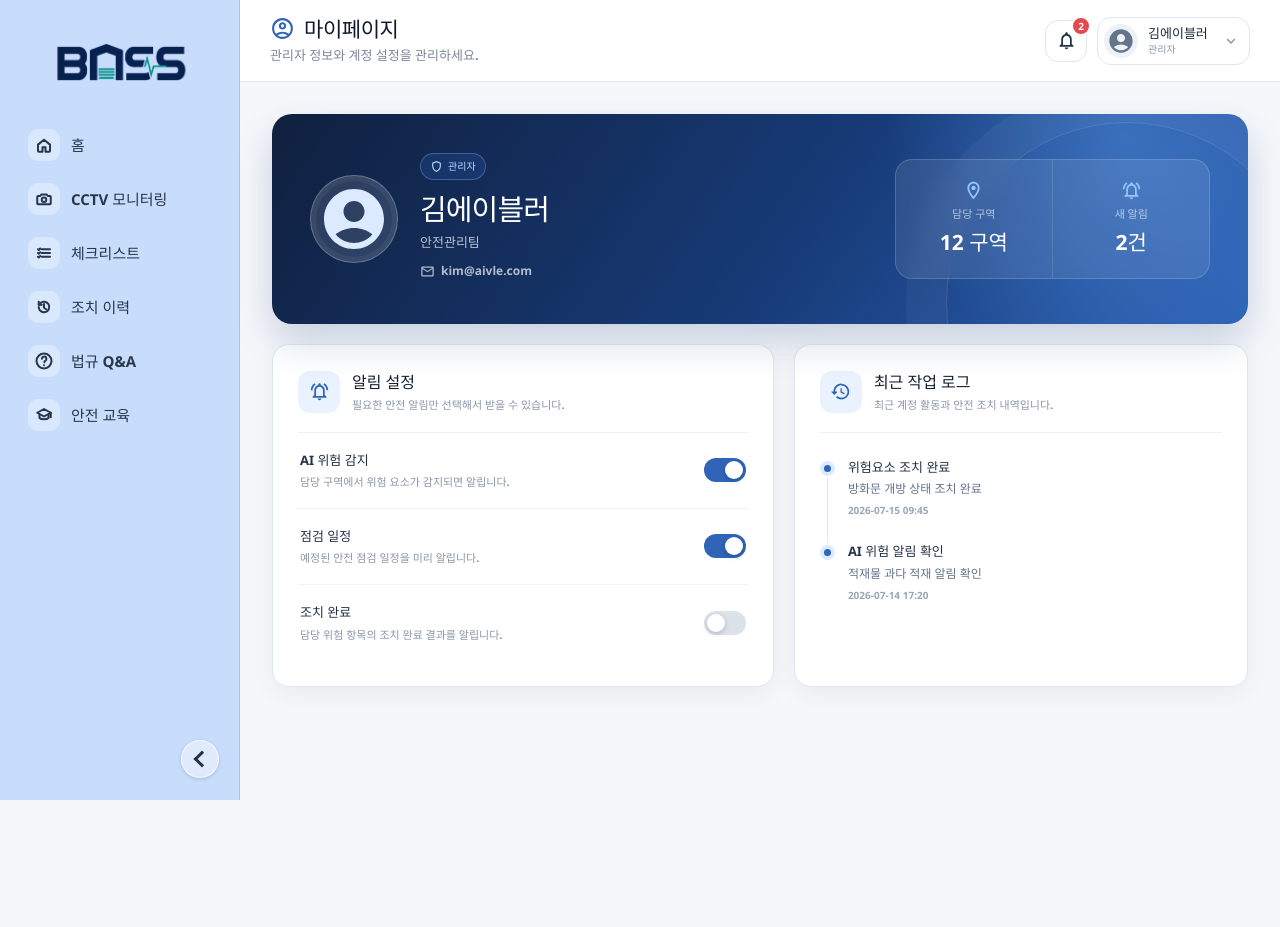
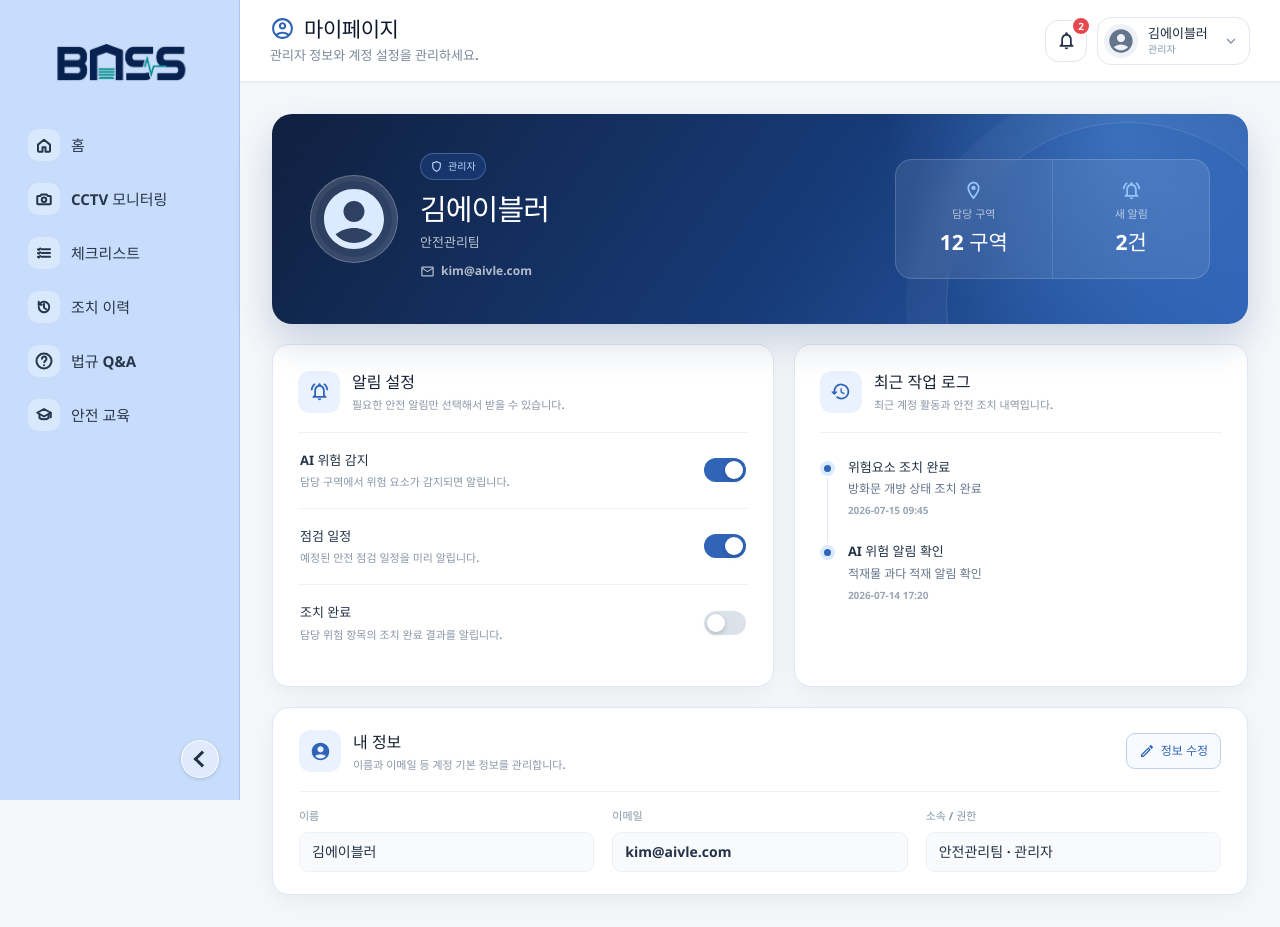
Before and after one commit to aivle-team03/frontend, a React (Vite) app: page /mypage in a window 1280 px wide. Before the commit the page ends 800 px from the top, so only its background shows below. Built offline with nearby package versions, Linux system fonts and the light colour scheme; a web font is replaced by a local one.

Commit message:
로그아웃 버튼 추가, 내 정보 변경 추가

```diff
--- a/src/components/layout/Header.jsx
+++ b/src/components/layout/Header.jsx
@@ -9,6 +9,7 @@ import HistoryOutlinedIcon from '@mui/icons-material/HistoryOutlined'
 import HomeOutlinedIcon from '@mui/icons-material/HomeOutlined'
 import KeyboardArrowDownRoundedIcon from '@mui/icons-material/KeyboardArrowDownRounded'
 import ManageAccountsOutlinedIcon from '@mui/icons-material/ManageAccountsOutlined'
+import LogoutOutlinedIcon from '@mui/icons-material/LogoutOutlined'
 import NotificationsNoneOutlinedIcon from '@mui/icons-material/NotificationsNoneOutlined'
 import SchoolOutlinedIcon from '@mui/icons-material/SchoolOutlined'
 import TaskAltRoundedIcon from '@mui/icons-material/TaskAltRounded'
@@ -216,6 +217,11 @@ function Header({ items }) {
                   <span>{user.department} · {user.role}</span>
                   <small>{user.email}</small>
                 </div>
+                {/* TODO(auth): Connect this control to the logout endpoint/session cleanup flow. */}
+                <button className="profile-logout-button" type="button" role="menuitem" aria-label="로그아웃">
+                  <LogoutOutlinedIcon />
+                  <span>로그아웃</span>
+                </button>
               </div>
               <button className="profile-dropdown-link" type="button" role="menuitem" onClick={handleMoveToMyPage}>
                 <ManageAccountsOutlinedIcon />
--- a/src/pages/MyPage.jsx
+++ b/src/pages/MyPage.jsx
@@ -1,9 +1,12 @@
 import AccountCircleRoundedIcon from '@mui/icons-material/AccountCircleRounded'
 import EmailOutlinedIcon from '@mui/icons-material/EmailOutlined'
+import EditOutlinedIcon from '@mui/icons-material/EditOutlined'
 import HistoryRoundedIcon from '@mui/icons-material/HistoryRounded'
 import LocationOnOutlinedIcon from '@mui/icons-material/LocationOnOutlined'
 import NotificationsActiveOutlinedIcon from '@mui/icons-material/NotificationsActiveOutlined'
 import ShieldOutlinedIcon from '@mui/icons-material/ShieldOutlined'
+import SaveOutlinedIcon from '@mui/icons-material/SaveOutlined'
+import CloseRoundedIcon from '@mui/icons-material/CloseRounded'
 import { useEffect, useState } from 'react'
 import { MY_PAGE_MOCK_DATA } from '../mocks/mockData.js'
 import '../styles/MyPage.css'
@@ -26,7 +29,12 @@ function getStoredNotificationSettings() {
 }
 
 function MyPage() {
-  const { user, workLogs, notifications } = MY_PAGE_MOCK_DATA
+  const { user: defaultUser, workLogs, notifications } = MY_PAGE_MOCK_DATA
+  const [user, setUser] = useState(defaultUser)
+  const [draftProfile, setDraftProfile] = useState(() => ({ name: user.name, email: user.email }))
+  const [isEditingProfile, setIsEditingProfile] = useState(false)
+  const [profileError, setProfileError] = useState({})
+  const [profileSaved, setProfileSaved] = useState(false)
   const [notificationSettings, setNotificationSettings] = useState(getStoredNotificationSettings)
   const myLogs = workLogs.filter((log) => log.userId === user.userId)
   const unreadNotificationCount = notifications.filter((notification) => !notification.read).length
@@ -47,6 +55,48 @@ function MyPage() {
       ...currentSettings,
       [setting]: !currentSettings[setting],
     }))
+  }
+
+  const startProfileEdit = () => {
+    setDraftProfile({ name: user.name, email: user.email })
+    setProfileError({})
+    setProfileSaved(false)
+    setIsEditingProfile(true)
+  }
+
+  const cancelProfileEdit = () => {
+    setDraftProfile({ name: user.name, email: user.email })
+    setProfileError({})
+    setIsEditingProfile(false)
+  }
+
+  const handleProfileChange = (event) => {
+    const { name, value } = event.target
+    setDraftProfile((currentProfile) => ({ ...currentProfile, [name]: value }))
+    setProfileError((currentError) => ({ ...currentError, [name]: '' }))
+  }
+
+  const saveProfile = (event) => {
+    event.preventDefault()
+    const nextError = {}
+    const trimmedName = draftProfile.name.trim()
+    const trimmedEmail = draftProfile.email.trim()
+
+    if (!trimmedName) nextError.name = '이름을 입력해 주세요.'
+    if (!trimmedEmail) nextError.email = '이메일을 입력해 주세요.'
+    else if (!/^\S+@\S+\.\S+$/.test(trimmedEmail)) nextError.email = '이메일 형식을 확인해 주세요.'
+
+    if (Object.keys(nextError).length) {
+      setProfileError(nextError)
+      return
+    }
+
+    const nextUser = { ...user, name: trimmedName, email: trimmedEmail }
+    // TODO: 백엔드 연동 시 서버 저장 성공 후 화면 상태를 갱신합니다.
+    setUser(nextUser)
+    setDraftProfile({ name: trimmedName, email: trimmedEmail })
+    setIsEditingProfile(false)
+    setProfileSaved(true)
   }
 
   return (
@@ -73,6 +123,77 @@ function MyPage() {
             <strong>{unreadNotificationCount}건</strong>
           </div>
         </div>
+      </article>
+
+      <article className="my-page-card profile-settings-card">
+        <div className="my-card-heading profile-settings-heading">
+          <div className="profile-settings-title">
+            <span className="my-card-icon"><AccountCircleRoundedIcon /></span>
+            <div>
+              <h3>내 정보</h3>
+              <p>이름과 이메일 등 계정 기본 정보를 관리합니다.</p>
+            </div>
+          </div>
+          {!isEditingProfile && (
+            <button className="profile-edit-button" type="button" onClick={startProfileEdit}>
+              <EditOutlinedIcon /> 정보 수정
+            </button>
+          )}
+        </div>
+
+        <form className="profile-settings-form" onSubmit={saveProfile}>
+          <div className="profile-form-field">
+            <label htmlFor="profile-name">이름</label>
+            {isEditingProfile ? (
+              <>
+                <input
+                  id="profile-name"
+                  name="name"
+                  type="text"
+                  value={draftProfile.name}
+                  onChange={handleProfileChange}
+                  aria-invalid={Boolean(profileError.name)}
+                  aria-describedby={profileError.name ? 'profile-name-error' : undefined}
+                  autoComplete="name"
+                />
+                {profileError.name && <small id="profile-name-error" className="profile-field-error">{profileError.name}</small>}
+              </>
+            ) : <strong>{user.name}</strong>}
+          </div>
+          <div className="profile-form-field">
+            <label htmlFor="profile-email">이메일</label>
+            {isEditingProfile ? (
+              <>
+                <input
+                  id="profile-email"
+                  name="email"
+                  type="email"
+                  value={draftProfile.email}
+                  onChange={handleProfileChange}
+                  aria-invalid={Boolean(profileError.email)}
+                  aria-describedby={profileError.email ? 'profile-email-error' : undefined}
+                  autoComplete="email"
+                />
+                {profileError.email && <small id="profile-email-error" className="profile-field-error">{profileError.email}</small>}
+              </>
+            ) : <strong>{user.email}</strong>}
+          </div>
+          <div className="profile-form-field profile-readonly-field">
+            <span>소속 / 권한</span>
+            <strong>{user.department} · {user.role}</strong>
+          </div>
+          {isEditingProfile && (
+            <div className="profile-form-actions">
+              <button className="profile-cancel-button" type="button" onClick={cancelProfileEdit}>
+                <CloseRoundedIcon /> 취소
+              </button>
+              <button className="profile-save-button" type="submit">
+                <SaveOutlinedIcon /> 변경 사항 저장
+              </button>
+            </div>
+          )}
+          {profileSaved && <p className="profile-save-message" role="status">내 정보가 저장되었습니다.</p>}
+        </form>
       </article>
 
       <div className="my-page-content-grid">
--- a/src/styles/Header.css
+++ b/src/styles/Header.css
@@ -395,6 +395,7 @@
 
 .profile-dropdown-overview {
   display: flex;
+  align-items: center;
   gap: 13px;
   padding: 19px;
   background: linear-gradient(145deg, #f7faff, #ffffff);
@@ -412,7 +413,39 @@
 
 .profile-dropdown-overview > div {
   display: grid;
+  flex: 1;
   min-width: 0;
+}
+
+.profile-logout-button {
+  display: inline-flex;
+  flex: 0 0 auto;
+  align-items: center;
+  gap: 5px;
+  padding: 7px 8px;
+  border: 1px solid #f3c6cb;
+  border-radius: 8px;
+  color: #c43f49;
+  background: #fff8f8;
+  cursor: pointer;
+  font-size: 11px;
+  font-weight: 900;
+}
+
+.profile-logout-button:hover {
+  background: #fff0f1;
+}
+
+.profile-logout-button svg {
+  width: 15px;
+  height: 15px;
+}
+
+.profile-logout-button span {
+  margin-top: 0;
+  color: inherit;
+  font-size: 11px;
+  font-weight: 900;
 }
 
 .profile-dropdown-overview strong {
--- a/src/styles/MyPage.css
+++ b/src/styles/MyPage.css
@@ -160,8 +160,170 @@
 
 .my-page-content-grid {
   display: grid;
+  order: 1;
   grid-template-columns: minmax(0, 1.05fr) minmax(360px, 0.95fr);
   gap: 20px;
+}
+
+.my-page-card.profile-settings-card {
+  order: 2;
+  min-height: 0;
+  padding: 22px 26px;
+}
+
+.profile-settings-heading,
+.profile-settings-title,
+.profile-form-actions {
+  display: flex;
+  align-items: center;
+}
+
+.profile-settings-heading {
+  justify-content: space-between;
+  gap: 18px;
+}
+
+.profile-settings-title {
+  min-width: 0;
+  gap: 12px;
+}
+
+.profile-edit-button,
+.profile-cancel-button,
+.profile-save-button {
+  display: inline-flex;
+  align-items: center;
+  justify-content: center;
+  gap: 6px;
+  min-height: 36px;
+  border-radius: 9px;
+  cursor: pointer;
+  font: inherit;
+  font-size: 12px;
+  font-weight: 900;
+}
+
+.profile-edit-button {
+  flex: 0 0 auto;
+  padding: 0 12px;
+  border: 1px solid #bed2ef;
+  color: #2f64b7;
+  background: #f7faff;
+}
+
+.profile-edit-button:hover {
+  background: #eaf2ff;
+}
+
+.profile-edit-button svg,
+.profile-form-actions svg {
+  width: 16px;
+  height: 16px;
+}
+
+.profile-settings-form {
+  display: grid;
+  grid-template-columns: repeat(3, minmax(0, 1fr));
+  align-items: start;
+  gap: 18px;
+  padding-top: 16px;
+}
+
+.profile-form-field {
+  display: grid;
+  align-content: start;
+  gap: 7px;
+  min-width: 0;
+}
+
+.profile-form-field > label,
+.profile-form-field > span {
+  color: #8a96a8;
+  font-size: 11px;
+  font-weight: 800;
+}
+
+.profile-form-field > strong {
+  display: flex;
+  min-height: 40px;
+  box-sizing: border-box;
+  align-items: center;
+  padding: 0 12px;
+  border: 1px solid #edf1f6;
+  border-radius: 9px;
+  overflow: hidden;
+  color: #243247;
+  background: #f8fafc;
+  font-size: 14px;
+  font-weight: 900;
+  text-overflow: ellipsis;
+  white-space: nowrap;
+}
+
+.profile-form-field input {
+  width: 100%;
+  min-height: 40px;
+  box-sizing: border-box;
+  padding: 0 11px;
+  border: 1px solid #cfd9e6;
+  border-radius: 9px;
+  color: #172033;
+  background: #ffffff;
+  font: inherit;
+  font-size: 13px;
+  font-weight: 700;
+}
+
+.profile-form-field input:focus {
+  border-color: #2f64b7;
+  outline: 3px solid rgba(47, 100, 183, 0.16);
+}
+
+.profile-form-field input[aria-invalid="true"] {
+  border-color: #dc4c56;
+}
+
+.profile-field-error {
+  color: #c43f49;
+  font-size: 11px;
+  font-weight: 700;
+}
+
+.profile-form-actions {
+  grid-column: 1 / -1;
+  justify-content: flex-end;
+  gap: 8px;
+  padding-top: 2px;
+}
+
+.profile-cancel-button {
+  padding: 0 13px;
+  border: 1px solid #d9e1eb;
+  color: #526176;
+  background: #ffffff;
+}
+
+.profile-save-button {
+  padding: 0 14px;
+  border: 1px solid #2f64b7;
+  color: #ffffff;
+  background: #2f64b7;
+}
+
+.profile-cancel-button:hover {
+  background: #f7f9fc;
+}
+
+.profile-save-button:hover {
+  background: #24559e;
+}
+
+.profile-save-message {
+  grid-column: 1 / -1;
+  margin: -5px 0 0;
+  color: #18794e;
+  font-size: 12px;
+  font-weight: 800;
 }
 
 .my-page-card {
@@ -396,4 +558,22 @@
     min-height: 0;
     padding: 20px;
   }
+
+  .profile-settings-heading {
+    align-items: flex-start;
+  }
+
+  .profile-settings-form {
+    grid-template-columns: 1fr;
+    gap: 16px;
+  }
+
+  .profile-form-actions {
+    justify-content: stretch;
+  }
+
+  .profile-cancel-button,
+  .profile-save-button {
+    flex: 1;
+  }
 }
```
